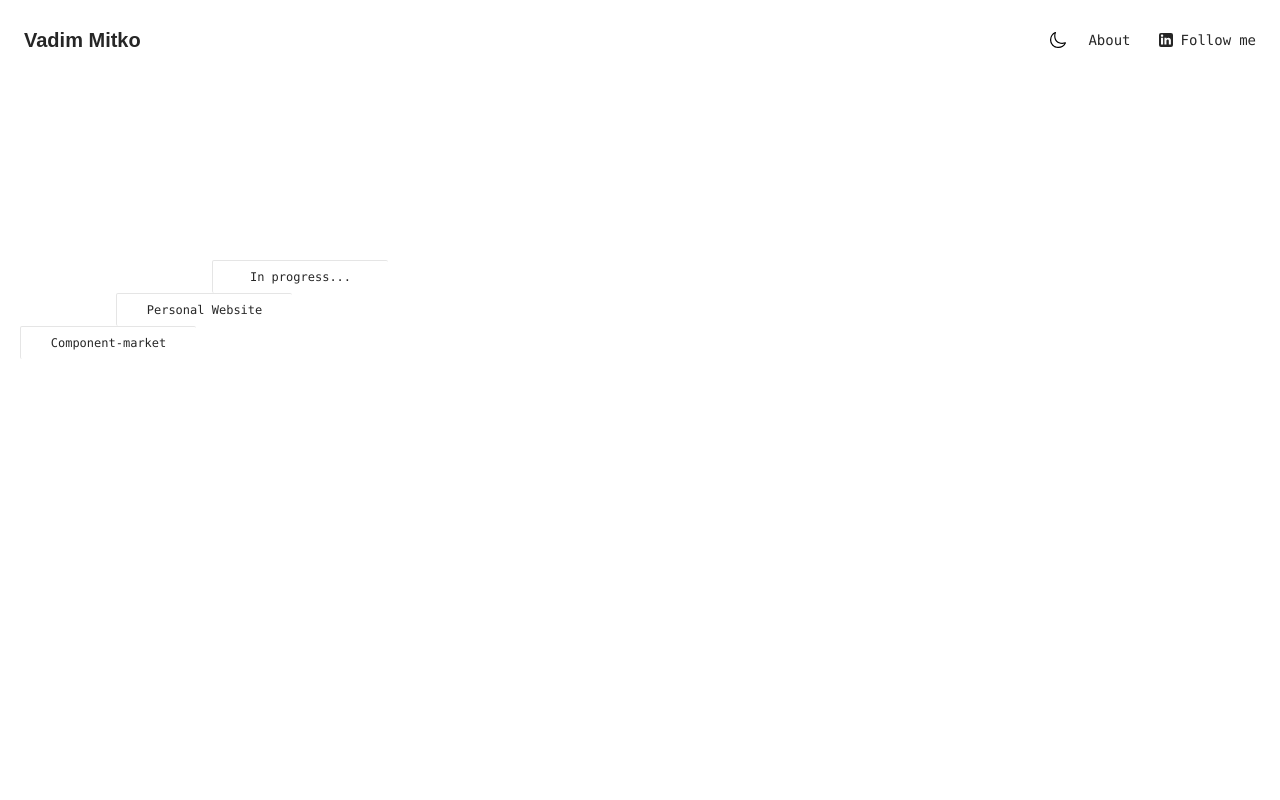
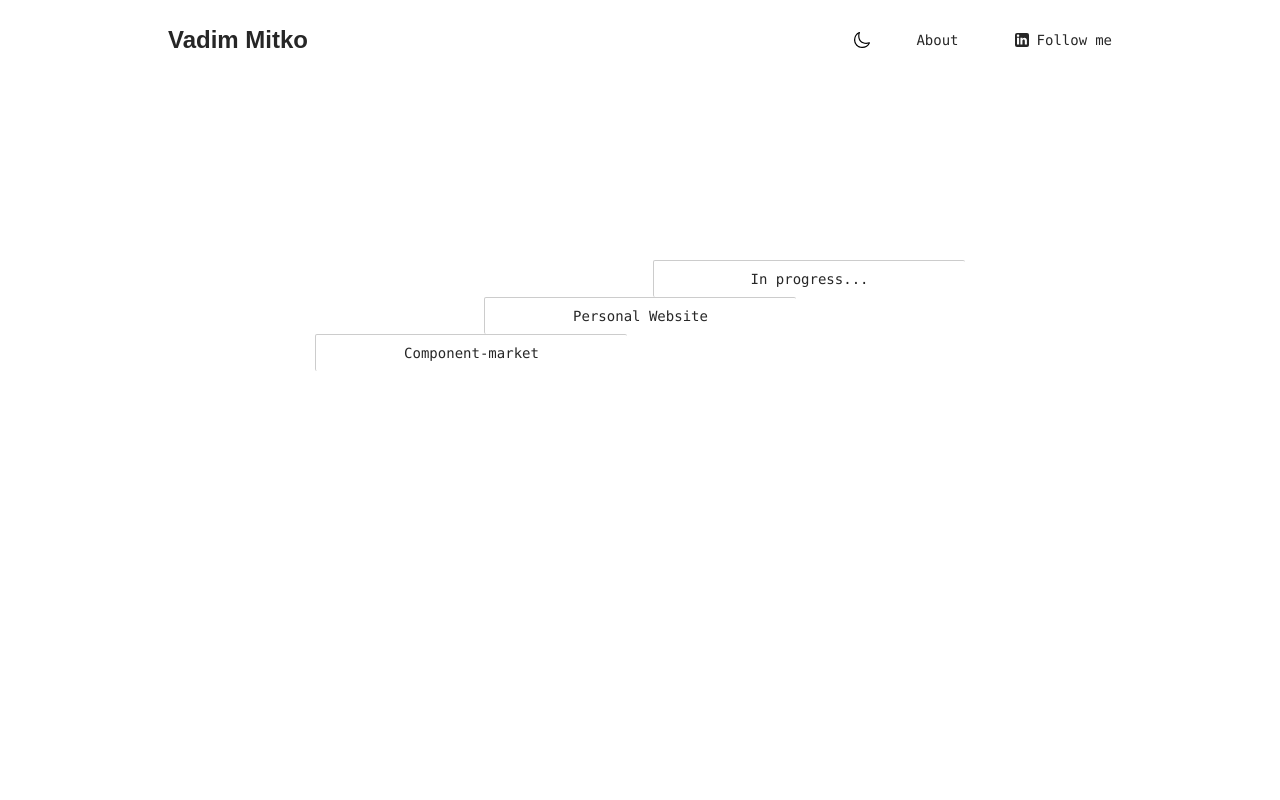
Before and after one commit to mitkoooo/personal-website, a Next.js app: page / in a window 1280 px wide. Shown: the top 800 px of the page. Built offline with nearby package versions, Linux system fonts and the light colour scheme.

Commit message:
Added support for bigger screens for header, footer components,  and home page

```diff
--- a/src/app/(components)/DarkModeToggle.tsx
+++ b/src/app/(components)/DarkModeToggle.tsx
@@ -13,7 +13,7 @@ const DarkModeToggle = (): React.ReactNode => {
   const [isHovered, setIsHovered] = useState(false);
 
   const [isManuallyActivated, setIsManuallyActivated] = useState(
-    localStorage.getItem("theme-data") !== null
+    localStorage.getItem("theme-data") !== null,
   );
 
   useEffect(() => {
@@ -41,7 +41,7 @@ const DarkModeToggle = (): React.ReactNode => {
 
   return (
     <>
-      <span className="hidden md:block text-xs">
+      <span className="hidden text-xs md:block md:text-sm">
         {isHovered && (isManuallyActivated ? darkModeState : "system")}
       </span>
       <span
--- a/src/app/(components)/Header.tsx
+++ b/src/app/(components)/Header.tsx
@@ -4,14 +4,14 @@ import DarkModeToggle from "./DarkModeToggle";
 
 export default function Header() {
   const LinkCSS =
-    "p-1 hover:bg-formal-grey dark:hover:bg-darkmode-active rounded-sm h-9 text-center select-none transition-[background-color]";
+    "p-2 hover:bg-formal-grey dark:hover:bg-darkmode-active rounded-sm h-18 text-center select-none transition-[background-color]";
 
   return (
     <header className="flex h-14 items-center justify-between">
       <Logo />
-      <nav className="flex h-full items-center gap-2 font-mono text-sm">
+      <nav className="flex h-full items-center gap-2 font-mono text-sm md:gap-7">
         <DarkModeToggle />
-        <div className="flex gap-5">
+        <div className="flex gap-5 md:gap-10">
           <Link href="/about" className={`${LinkCSS} flex items-center`}>
             About
           </Link>
--- a/src/app/(components)/Logo.tsx
+++ b/src/app/(components)/Logo.tsx
@@ -7,14 +7,14 @@ export default function Logo() {
   const pathname = usePathname();
 
   const logoCSS =
-    "select-none text-xl font-bold text-nowrap h-9 p-1 text-center";
+    "select-none text-xl md:text-2xl  font-bold text-nowrap h-18 p-2 text-center";
 
   return pathname === "/" ? (
     <span className={logoCSS}>Vadim Mitko</span>
   ) : (
     <Link
       href="/"
-      className={`${logoCSS} hover:bg-formal-grey dark:hover:bg-darkmode-active rounded-sm transition-[background-color]`}
+      className={`${logoCSS} rounded-sm transition-[background-color] hover:bg-formal-grey dark:hover:bg-darkmode-active`}
     >
       Vadim Mitko
     </Link>
--- a/src/app/(components)/ProjectLadder.tsx
+++ b/src/app/(components)/ProjectLadder.tsx
@@ -9,7 +9,7 @@ const ProjectLadder = ({
   children,
   className,
 }: ProjectLadderProps): React.ReactNode => (
-  <div className={`${className} relative flex w-full flex-col`}>{children}</div>
+  <div className={`${className} relative flex flex-col`}>{children}</div>
 );
 
 export default ProjectLadder;
@@ -24,7 +24,7 @@ const Project = ({ children, className, projectId }: ProjectProps) => {
   return (
     <Link
       href={`/${projectId}`}
-      className={`p w-44 cursor-pointer select-none text-nowrap rounded-sm border-l border-t border-black border-opacity-10 p-2 text-center text-xs transition-[background-color] hover:bg-formal-grey dark:border-formal-grey dark:border-opacity-10 dark:hover:bg-darkmode-active ${className}`}
+      className={`w-[48%] cursor-pointer select-none text-nowrap rounded-sm border-l border-t border-black border-opacity-20 p-2 text-center text-xs transition-[background-color] hover:bg-formal-grey md:text-sm dark:border-formal-grey dark:border-opacity-10 dark:hover:bg-darkmode-active ${className}`}
     >
       {children}
     </Link>
--- a/src/app/layout.tsx
+++ b/src/app/layout.tsx
@@ -32,7 +32,7 @@ export default function RootLayout({
       className={`${roboto.className} ${robotoMono.className} antialiased`}
       suppressHydrationWarning={true}
     >
-      <body className="mx-5 mt-3 bg-white text-black text-opacity-85 dark:bg-darkmode-dark dark:text-formal-grey">
+      <body className="mx-5 mt-3 bg-white text-black text-opacity-85 md:mx-20 lg:mx-40 dark:bg-darkmode-dark dark:text-formal-grey">
         <main className="mb-24 min-h-screen">
           <Header />
           {children}
--- a/src/app/page.tsx
+++ b/src/app/page.tsx
@@ -3,17 +3,20 @@ import ProjectLadder from "./(components)/ProjectLadder";
 export default function Home() {
   return (
     <div>
-      <ProjectLadder className="mt-48 font-mono">
+      <ProjectLadder className="mx-auto mt-48 max-w-[500px] overflow-hidden font-mono md:max-w-[650px]">
         {/* <ProjectLadder.Project projectId="lemon-icedtea" className="ml-60">
 
         </ProjectLadder.Project> */}
-        <ProjectLadder.Project projectId="" className="ml-48">
+        <ProjectLadder.Project projectId="" className="ml-[52%]">
           In progress...
         </ProjectLadder.Project>
-        <ProjectLadder.Project projectId="personal-website" className="ml-24">
+        <ProjectLadder.Project
+          projectId="personal-website"
+          className="ml-[26%]"
+        >
           Personal Website
         </ProjectLadder.Project>
-        <ProjectLadder.Project projectId="component-market" className="mr-0">
+        <ProjectLadder.Project projectId="component-market" className="">
           Component-market
         </ProjectLadder.Project>
       </ProjectLadder>
```
